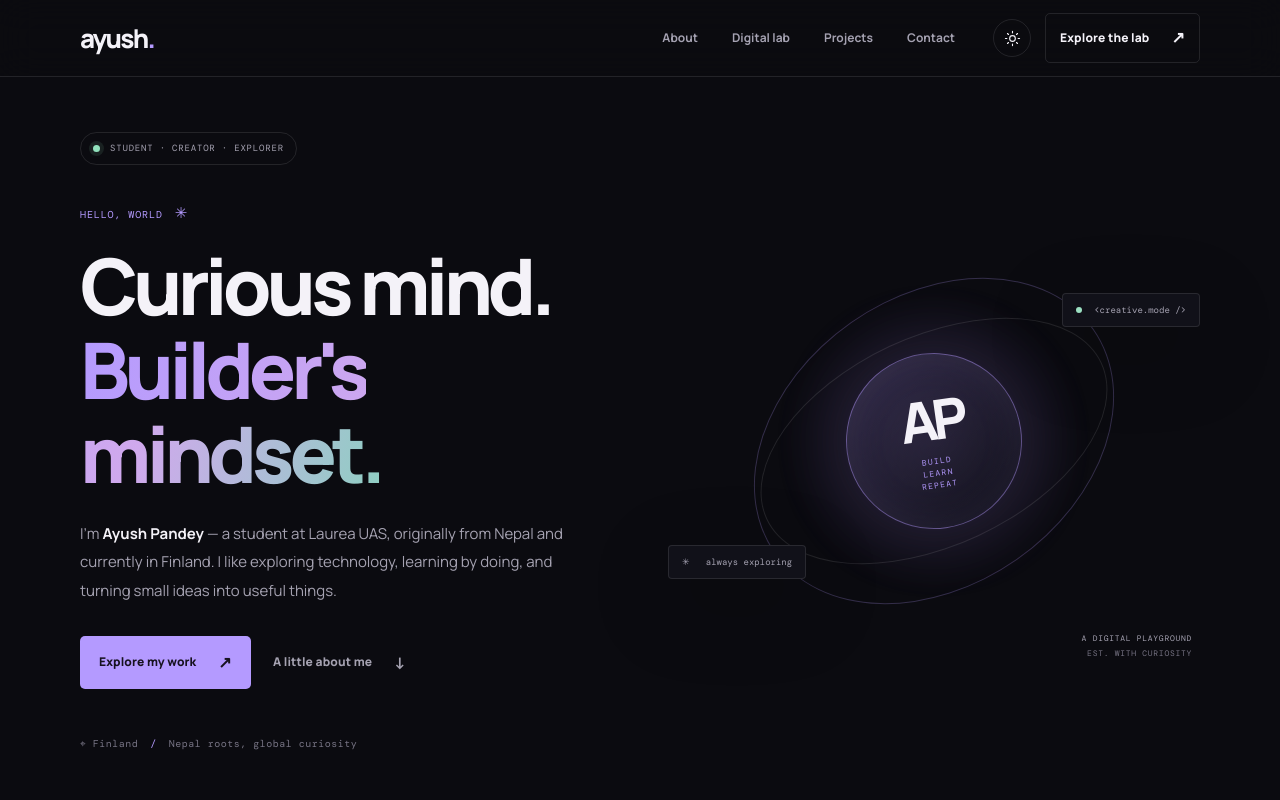
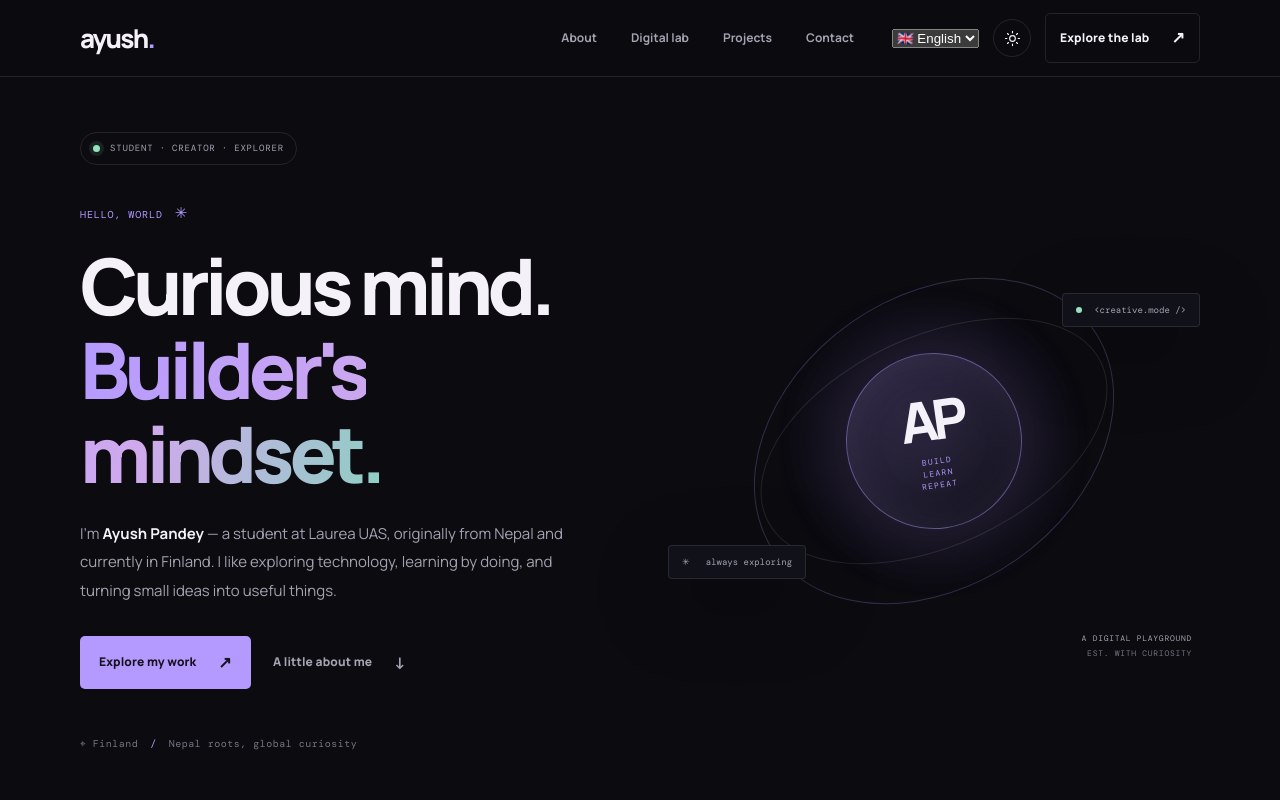
Before and after one commit to Ayush-Pandey-codes/Ayush-Pandey-codes.github.io, a plain HTML site: page index.html in a window 1280 px wide. Shown: the top 800 px of the page. Drawn offline with nearby package versions, Linux system fonts and the light colour scheme.

Commit message:
Add language selection dropdown to navigation

```diff
--- a/index.html
+++ b/index.html
@@ -60,6 +60,11 @@
       </div>
 
       <div class="nav-actions">
+        <select id="languageSelect" class="language-select" aria-label="Choose language">
+  <option value="en">🇬🇧 English</option>
+  <option value="fi">🇫🇮 Suomi</option>
+  <option value="ne">🇳🇵 नेपाली</option>
+</select>
         <button
           class="theme-toggle"
           id="themeToggle"
```
